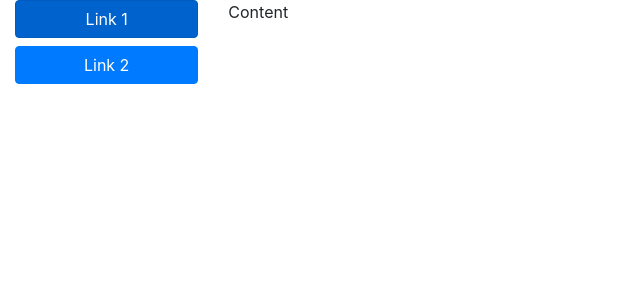
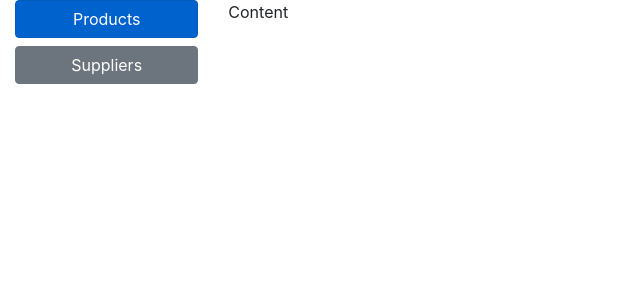
Before and after one commit to sdg002/ReactProductsAndSuppliers, a React (Create React App) app: page / in a window 1280 px wide. Shown: the top 300 px of the page, without its empty margins (0-640 px from the left). Built offline with nearby package versions, Linux system fonts and the light colour scheme.

Commit message:
Completed Selector button state management

```diff
--- a/src/Selector.js
+++ b/src/Selector.js
@@ -2,13 +2,33 @@
 import React, { Component } from 'react';
 
 class Selector extends Component {
+    constructor(props)
+    {
+        super(props)
+        this.state = {
+            selection: React.Children.toArray(props.children)[0].props.name
+        }
+
+    }
     render() {
+        /*
+        We are binding dynamically to all the children elements specified under the Selector component
+        For every child, we are creating a Button
+            -Handle OnClick and set the selected state
+            -Use a method to get the className dynamically
+        */
         return (
             <div className="container-fluid">
                 <div className="row">
                     <div className="col-2">
-                        <button className='btn btn-block sm-2 btn-primary active'>Link 1</button>
-                        <button className='btn btn-block sm-2 btn-primary'>Link 2</button>
+                        {
+                            React.Children.map(this.props.children, c=>
+                            <button
+                                name={c.props.name}
+                                onClick={(ev)=>this.onClick(ev)}
+                                className={this.getMenuClassName(c)}>{c.props.name}</button>
+                                )
+                        }
                     </div>
                     <div className="col">
                     Content
@@ -17,6 +37,21 @@ class Selector extends Component {
             </div>
         );
     }
+    onClick(ev)
+    {
+        console.log(`got a click ${ev.target.name}`)
+        this.setState({
+            selection:ev.target.name
+        });
+    }
+    getMenuClassName(child)
+    {
+        let activeButtonState='btn-primary active'
+        let inactiveButtonState='btn-secondary'
+        let buttonState= (this.state.selection === child.props.name) ? activeButtonState:inactiveButtonState;
+        let className=`btn btn-block sm-2 ${buttonState}`;
+        return className;
+    }
 }
 
 export default Selector;<h1>Selector comes here</h1>
```
